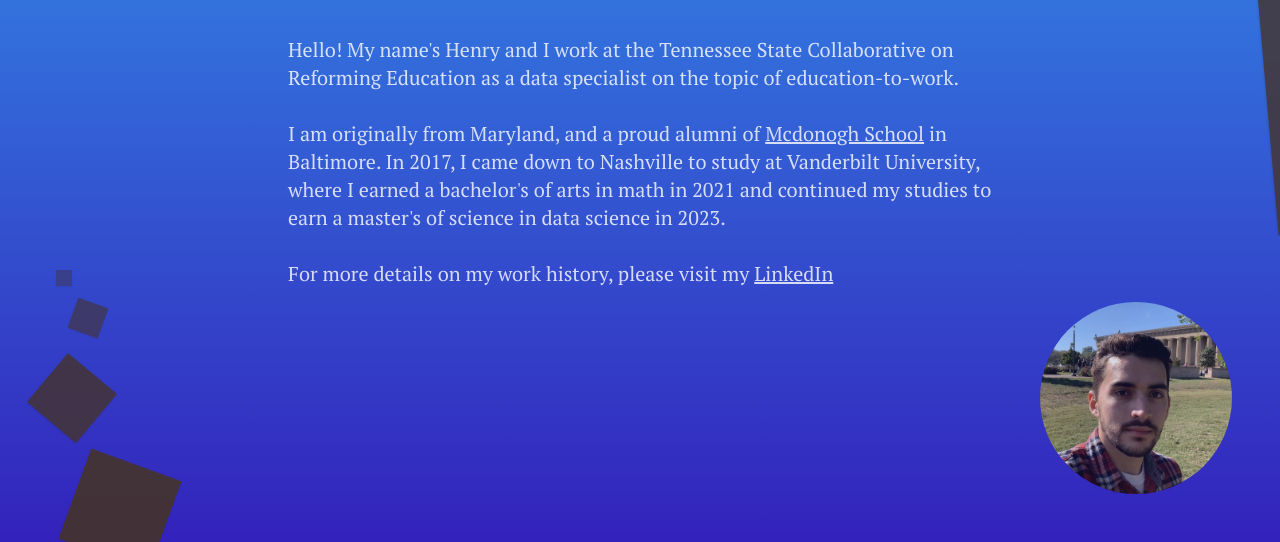
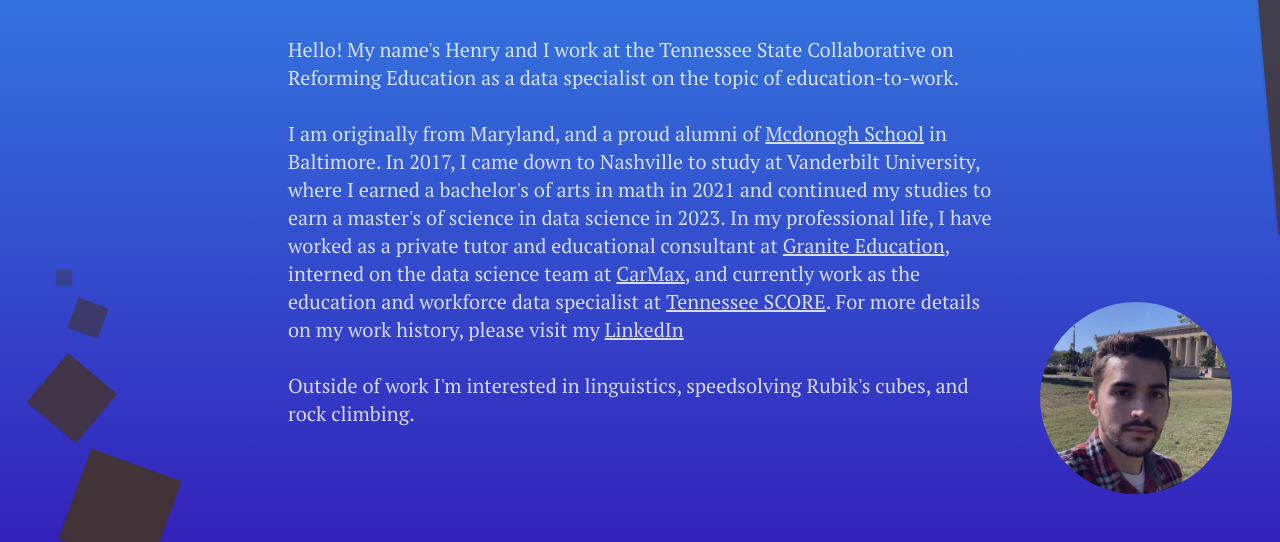
Before and after one commit to HSavich/henrysavich-website, a website: page src/about-me.html in a window 1280 px wide. Shown: the part 258-800 px from the top of the page. Drawn offline with nearby package versions, Linux system fonts and the light colour scheme; files that its build step writes are made by us from their sources.

Commit message:
Added line about work history

```diff
--- a/src/about-me.html
+++ b/src/about-me.html
@@ -47,16 +47,27 @@
           in Baltimore. In 2017, I came down to Nashville to study at Vanderbilt
           University, where I earned a bachelor's of arts in math in 2021 and
           continued my studies to earn a master's of science in data science in
-          2023.
-        </p>
-        <br />
-        <p>
+          2023. In my professional life, I have worked as a private tutor and
+          educational consultant at
+          <a
+            class="underline"
+            href="https://www.linkedin.com/company/granite-education"
+            >Granite Education</a
+          >, interned on the data science team at
+          <a class="underline" href="https://www.carmax.com/">CarMax</a>, and
+          currently work as the education and workforce data specialist at
+          <a class="underline" href="https://tnscore.org/">Tennessee SCORE</a>.
           For more details on my work history, please visit my
           <a
             class="underline"
             href="https://www.linkedin.com/in/henry-savich-45940621b/"
             >LinkedIn</a
           >
+        </p>
+        <br />
+        <p>
+          Outside of work I'm interested in linguistics, speedsolving Rubik's
+          cubes, and rock climbing.
         </p>
       </div>
     </div>
```
